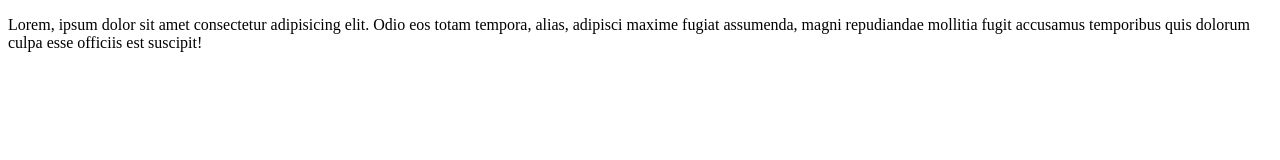
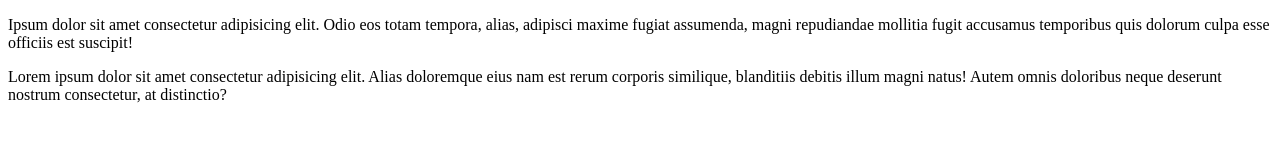
Before and after one commit to DSoftheM/17test, a plain HTML site: page index.html in a window 1280 px wide. Drawn offline with Linux system fonts and the light colour scheme.

Commit message:
Артур добавил div

```diff
--- a/index.html
+++ b/index.html
@@ -7,8 +7,12 @@
     </head>
     <body>
         <p>
-            Lorem, ipsum dolor sit amet consectetur adipisicing elit. Odio eos totam tempora, alias, adipisci maxime fugiat
-            assumenda, magni repudiandae mollitia fugit accusamus temporibus quis dolorum culpa esse officiis est suscipit!
+            Ipsum dolor sit amet consectetur adipisicing elit. Odio eos totam tempora, alias, adipisci maxime fugiat assumenda,
+            magni repudiandae mollitia fugit accusamus temporibus quis dolorum culpa esse officiis est suscipit!
         </p>
+        <div>
+            Lorem ipsum dolor sit amet consectetur adipisicing elit. Alias doloremque eius nam est rerum corporis similique,
+            blanditiis debitis illum magni natus! Autem omnis doloribus neque deserunt nostrum consectetur, at distinctio?
+        </div>
     </body>
 </html>
```
